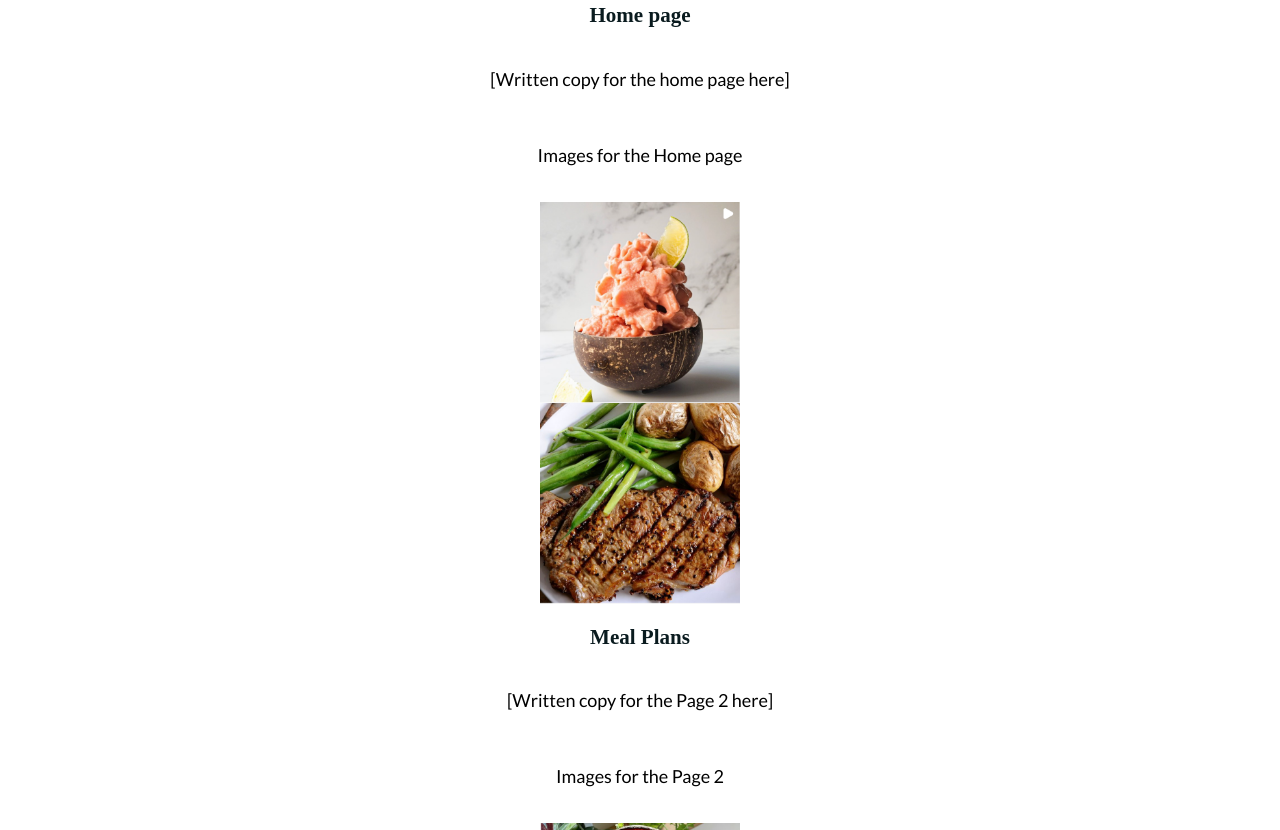
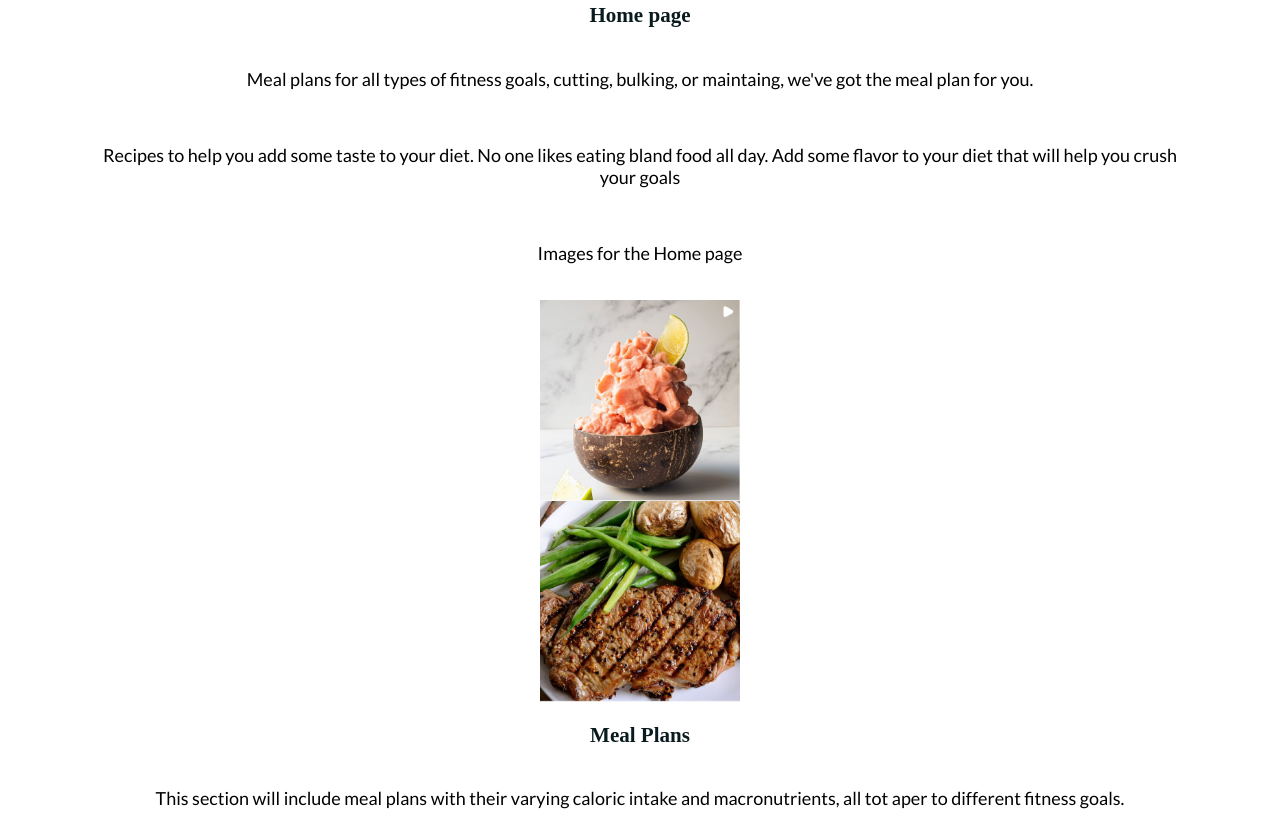
Before and after one commit to LeviLarson/wdd130, a plain HTML site: page personal_project/site-plan.html in a window 1280 px wide. Shown: the part 2299-3129 px from the top of the page. Drawn offline with Linux system fonts and the light colour scheme; a web font is replaced by a local one.

Commit message:
updated content for site plan

```diff
--- a/personal_project/site-plan.html
+++ b/personal_project/site-plan.html
@@ -124,8 +124,9 @@
       </h2>
       <h3>Home page</h3>
       <p>
-        [Written copy for the home page here]
+        Meal plans for all types of fitness goals, cutting, bulking, or maintaing, we've got the meal plan for you.
       </p>
+      <p>Recipes to help you add some taste to your diet. No one likes eating bland food all day. Add some flavor to your diet that will help you crush your goals</p>
       <p>Images for the Home page</p>
         <img src="food-images/Food1.png" alt="image for homepage" width="200px">
         <img src="food-images/Food2.png" alt="image for homepage" width="200px">
@@ -133,7 +134,7 @@
       </ul>
       <h3>Meal Plans</h3>
       <p>
-        [Written copy for the Page 2 here]
+        This section will include meal plans with their varying caloric intake and macronutrients, all tot aper to different fitness goals.
       </p>
       <p>Images for the Page 2</p>
         <img src="food-images/Food3.png" alt="image for page" width="200px">
@@ -142,7 +143,7 @@
       </ul>
       <h3>Recipes</h3>
       <p>
-        [Written copy for the Page 3 here]
+        Here recipes will include needed ingredients, instructions on how to cook, caloric values, and also macronutrients.
       </p>
       <p>Images for the Page 3</p>
         <img src="food-images/Food5.png" alt="image for page3" width="200px">
```
